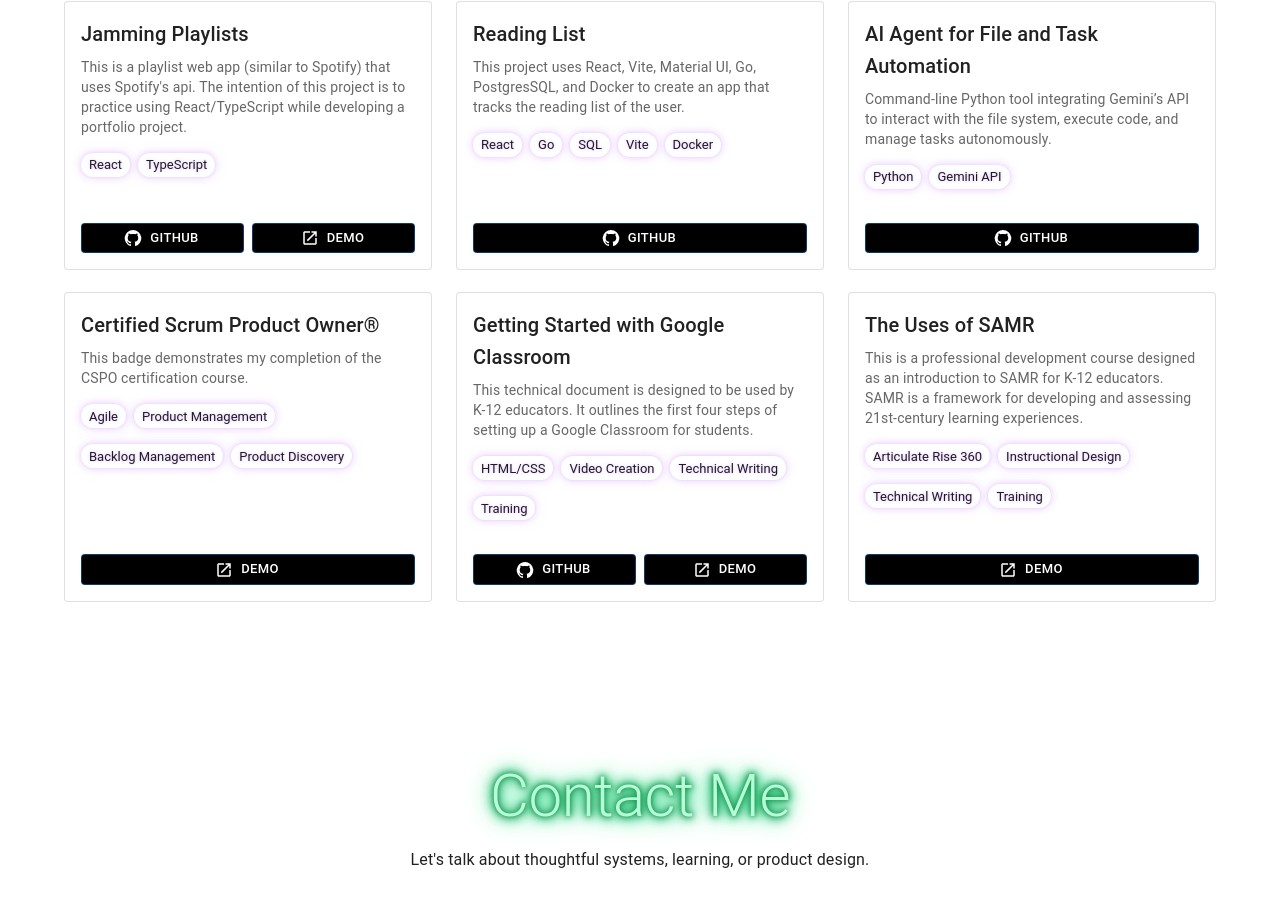
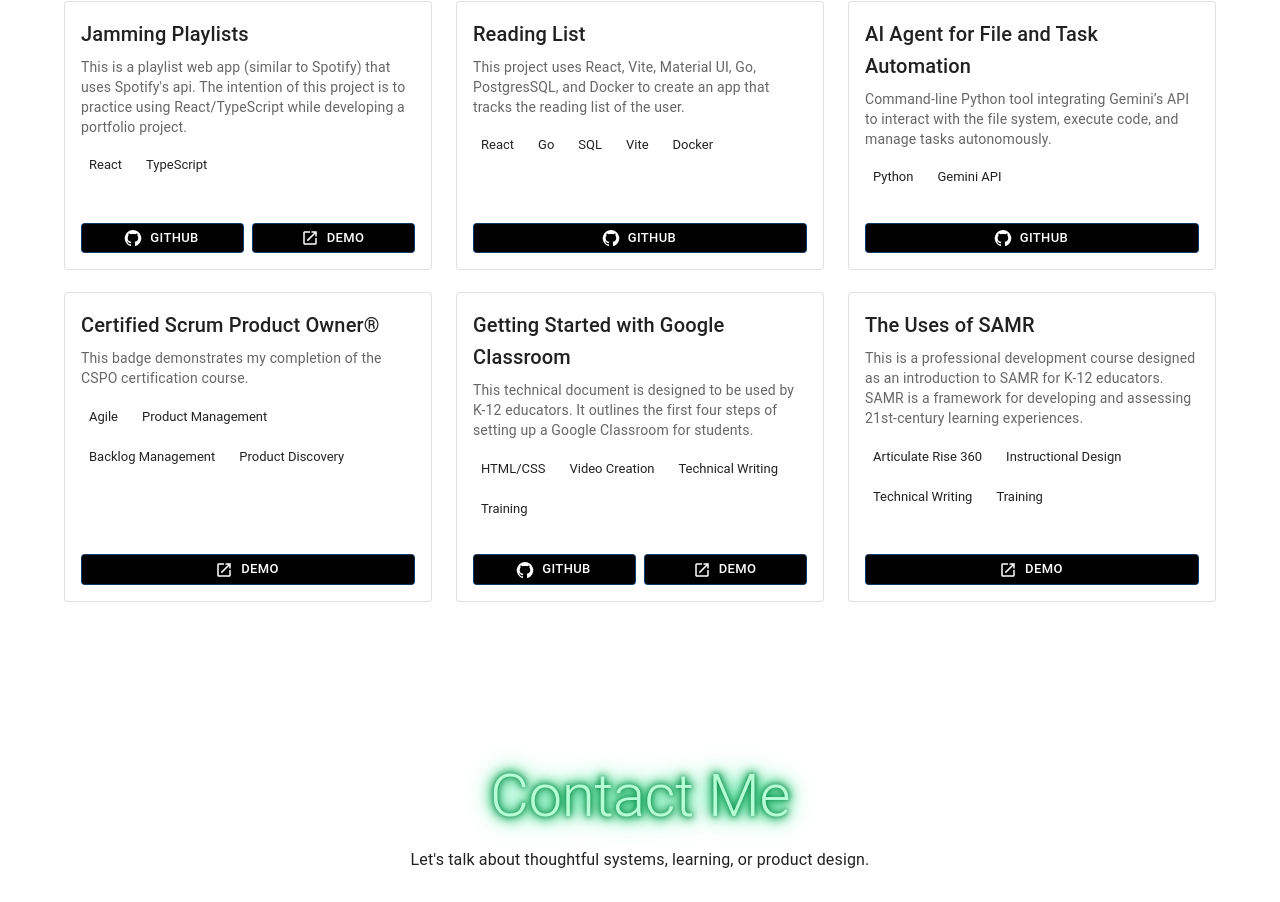
Before and after one commit to cjp0421/my-portfolio, a React (Vite) app: page / in a window 1280 px wide. Shown: the part 1989-2891 px from the top of the page. Built offline with nearby package versions, Linux system fonts and the light colour scheme.

Commit message:
lints + removed animation in Chip css to address laggy performance

```diff
--- a/src/components/projects/Projects.css
+++ b/src/components/projects/Projects.css
@@ -1,9 +1,7 @@
 .neon-purple {
   color: #fff;
   text-shadow: 0 0 3px #bb6eff, 0 0 6px #bb6eff, 0 0 12px #bb6eff;
-  filter: drop-shadow(0 0 2px #bb6eff)
-          drop-shadow(0 0 4px #bb6eff)
-          drop-shadow(0 0 8px #bb6eff);
+  filter: drop-shadow(0 0 2px #bb6eff) drop-shadow(0 0 4px #bb6eff) drop-shadow(0 0 8px #bb6eff);
   animation: glowPurple 10s infinite alternate;
   will-change: text-shadow, filter;
 }
@@ -11,51 +9,31 @@
 @keyframes glowPurple {
   0% {
     text-shadow: 0 0 3px #bb6eff, 0 0 6px #bb6eff, 0 0 12px #bb6eff;
-    filter: drop-shadow(0 0 2px #bb6eff)
-            drop-shadow(0 0 4px #bb6eff)
-            drop-shadow(0 0 8px #bb6eff);
+    filter: drop-shadow(0 0 2px #bb6eff) drop-shadow(0 0 4px #bb6eff) drop-shadow(0 0 8px #bb6eff);
   }
+
   100% {
     text-shadow: 0 0 5px #d9aaff, 0 0 10px #d9aaff, 0 0 20px #d9aaff;
-    filter: drop-shadow(0 0 3px #d9aaff)
-            drop-shadow(0 0 6px #d9aaffc1)
-            drop-shadow(0 0 12px #d9aaffd6);
+    filter: drop-shadow(0 0 3px #d9aaff) drop-shadow(0 0 6px #d9aaffc1) drop-shadow(0 0 12px #d9aaffd6);
   }
 }
 
-.neon-purple-soft {
+.neon-purple-soft-filter-chip {
   color: inherit;
   text-shadow:
     0 0 1px rgba(187, 110, 255, 0.3),
     0 0 2px rgba(187, 110, 255, 0.25),
     0 0 4px rgba(187, 110, 255, 0.2);
   filter:
-    drop-shadow(0 0 1px rgba(187, 110, 255, 0.3))
-    drop-shadow(0 0 2px rgba(187, 110, 255, 0.25))
-    drop-shadow(0 0 4px rgba(187, 110, 255, 0.2));
-  animation: glowPurpleSoft 12s infinite alternate;
-  will-change: text-shadow, filter;
+    drop-shadow(0 0 1px rgba(187, 110, 255, 0.3)) drop-shadow(0 0 2px rgba(187, 110, 255, 0.25)) drop-shadow(0 0 4px rgba(187, 110, 255, 0.2));
 }
 
-@keyframes glowPurpleSoft {
-  0% {
-    text-shadow:
-      0 0 1px rgba(187, 110, 255, 0.3),
-      0 0 2px rgba(187, 110, 255, 0.25),
-      0 0 4px rgba(187, 110, 255, 0.2);
-    filter:
-      drop-shadow(0 0 1px rgba(187, 110, 255, 0.3))
-      drop-shadow(0 0 2px rgba(187, 110, 255, 0.25))
-      drop-shadow(0 0 4px rgba(187, 110, 255, 0.2));
-  }
-  100% {
-    text-shadow:
-      0 0 2px rgba(217, 170, 255, 0.35),
-      0 0 4px rgba(217, 170, 255, 0.3),
-      0 0 6px rgba(217, 170, 255, 0.25);
-    filter:
-      drop-shadow(0 0 2px rgba(217, 170, 255, 0.35))
-      drop-shadow(0 0 4px rgba(217, 170, 255, 0.3))
-      drop-shadow(0 0 6px rgba(217, 170, 255, 0.25));
-  }
+.neon-purple-soft-filter-chip:hover,
+.neon-purple-soft-filter-chip[aria-pressed="true"] {
+  text-shadow:
+    0 0 2px rgba(217, 170, 255, 0.35),
+    0 0 4px rgba(217, 170, 255, 0.3),
+    0 0 6px rgba(217, 170, 255, 0.25);
+  filter:
+    drop-shadow(0 0 2px rgba(217, 170, 255, 0.35)) drop-shadow(0 0 4px rgba(217, 170, 255, 0.3)) drop-shadow(0 0 6px rgba(217, 170, 255, 0.25));
 }
```
